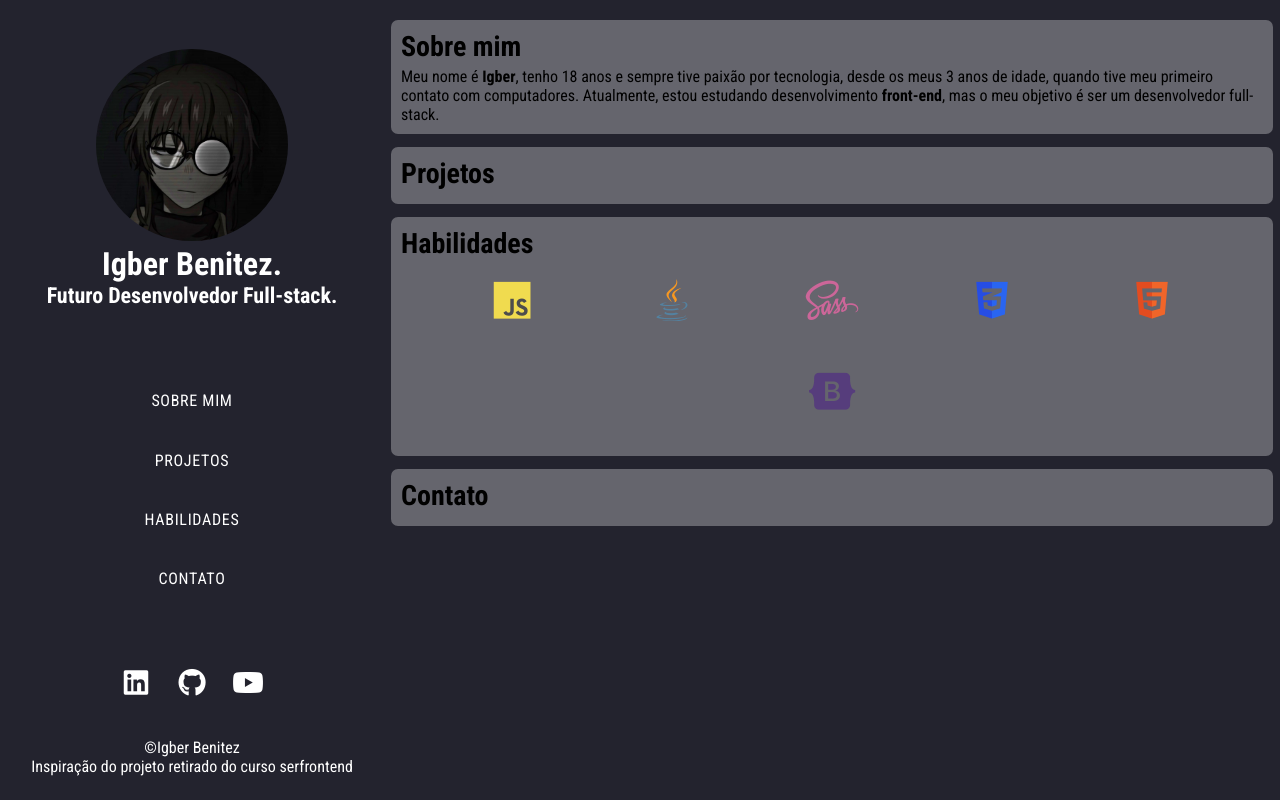
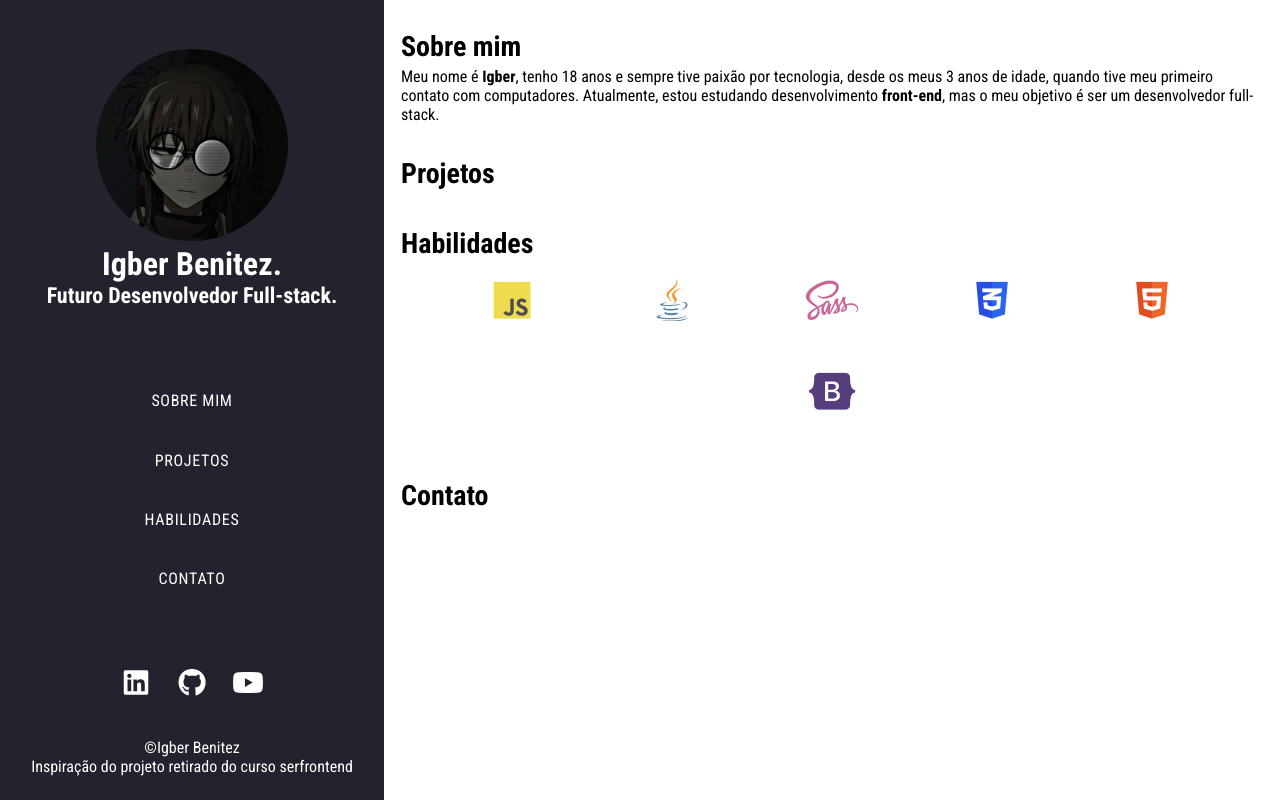
Before and after one commit to IgberZBN/portfolio, a website with bundled scripts: page public/index.html in a window 1280 px wide. Built offline with nearby package versions, Linux system fonts and the light colour scheme.

Commit message:
testando flaticon

```diff
--- a/src/styles/sass/style.sass
+++ b/src/styles/sass/style.sass
@@ -17,7 +17,7 @@
     box-sizing: border-box
 
 body
-    background-color: va.$dark-purple
+    // background-color: va.$dark-purple
     // background: url('../../../public/assets/img/background.jpg') no-repeat center center
     background-size: cover
     overflow-x: hidden
@@ -33,6 +33,9 @@ body[data-js-status="on-js"]
     grid-template-rows: va.$rows-5
 
 .main
+    // background: linear-gradient(295deg, rgba(35,35,46,1) 0%, rgba(56,56,121,1) 40%, rgba(56,56,121,1) 60%, rgba(35,35,46,1) 100%)
+    // background-size: 400% 400%
+    // animation: test 30s ease infinite
     grid-column: 4 / 11
     grid-row: 1 / 6
     padding: va.$pad
@@ -51,3 +54,11 @@ body[data-js-status="on-js"]
     .container
         display: flex
         flex-direction: column
+
+// @keyframes test
+    // 0%
+        // background-position: 0% 50%
+    // 50%
+        // background-position: 100% 50%
+    // 100%
+        // background-position: 0% 50%
```
Also changed, not shown: src/styles/css/style.css, 1 other file.
